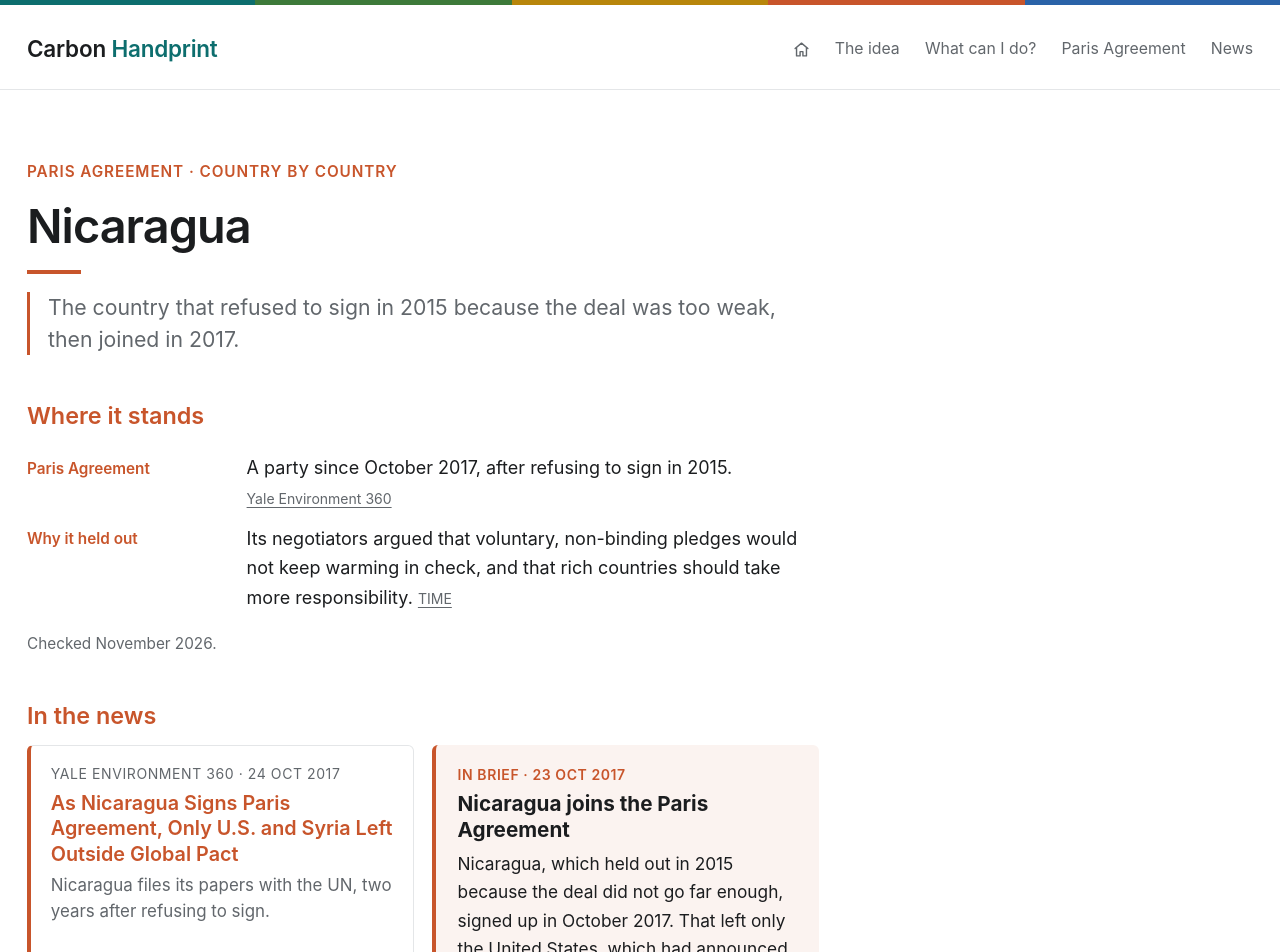
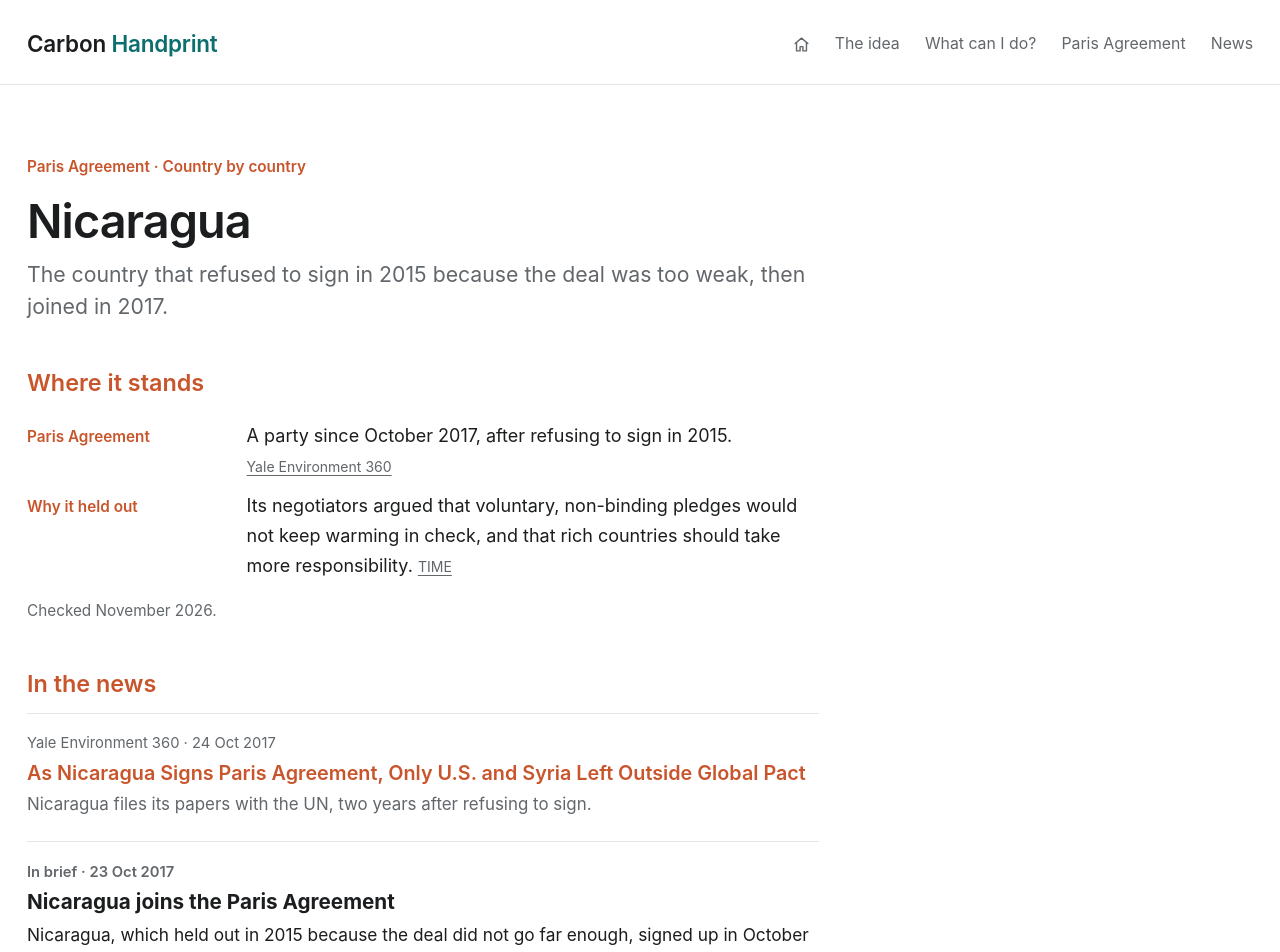
Before and after one commit to multiplicit-com/carbonhandprint, a Jekyll site: the page built from countries/nicaragua.md, in a window 1280 px wide. Shown: the top 952 px of the page. Built offline with Jekyll 4.4.1, drawn with Linux system fonts in a browser that asks for light colours; some of the changed text lies outside the part shown.

Commit message:
Plainer styling: remove stripes, accent bars, pills and arrows
Co-Authored-By: Claude Opus 5.5 <noreply@anthropic.com>
Claude-Session: https://claude.ai/code/session_01Li7jXRtkERso7tJFT24TLP

```diff
--- a/_includes/linkcard.html
+++ b/_includes/linkcard.html
@@ -3,6 +3,6 @@
   <span class="lc-body">
     <span class="lc-site">{{ page.source | default: host[2] }} · {{ host[2] | remove_first: "www." }}</span>
     <span class="lc-title">{{ page.link_title | default: page.title }}</span>
-    <span class="lc-go">Read the full story ↗</span>
+    <span class="lc-go">Read the full story at {{ page.source | default: host[2] }}</span>
   </span>
 </a>
--- a/_includes/newscards.html
+++ b/_includes/newscards.html
@@ -6,7 +6,7 @@
     <span class="sn-label">In brief · <time datetime="{{ n.date | date_to_xmlschema }}">{{ d }}</time></span>
     <strong class="sn-title">{{ n.title }}</strong>
     <p>{{ n.description }}</p>
-    <a class="sn-src" href="{{ n.link }}" rel="nofollow noopener">Source: {{ n.source }} ↗</a>
+    <a class="sn-src" href="{{ n.link }}" rel="nofollow noopener">Source: {{ n.source }}</a>
     {% if onsite != "" %}<p class="onsite">On this site: {{ onsite }}</p>{% endif %}
   </li>{% else %}<li><a class="linkcard{% if n.card_image %} has-img{% endif %}" href="{{ n.link }}" rel="nofollow noopener">
     {% if n.card_image %}<img src="{{ n.card_image }}" alt="" loading="lazy" referrerpolicy="no-referrer" onerror="this.parentNode.classList.remove('has-img');this.remove()">{% endif %}
--- a/assets/css/main.css
+++ b/assets/css/main.css
@@ -179,3 +179,35 @@ ul li::marker{color:var(--accent,var(--soft))}
 .mobile-only{display:none}
 @media(max-width:900px){.mobile-only{display:block}.desk-only{display:none}}
 .jump{font-family:var(--ui);font-size:.88rem;color:var(--soft);margin-top:0}
+
+/* Plainer, editorial finish */
+.masthead{border-top:0;border-image:none}
+.colophon .wrap::before{display:none}
+.colophon .wrap{border-top:1px solid var(--rule)}
+.twocol h2::before,.prose h1::after{display:none}
+.prose h1{margin-bottom:.6rem}
+.lede{border-left:0;padding-left:0}
+.note{border-left:0;border-top:1px solid var(--rule);border-bottom:1px solid var(--rule);background:none;padding:1rem 0}
+.prose .source{border-left:0;background:none;padding:0}
+.kicker,.lc-site,.sn-label,.side h2,.secnav h2,.typelabel,.postlist .tag{text-transform:none;letter-spacing:0}
+.kicker{font-size:.9rem}
+.sn-label{color:var(--soft);font-weight:600}
+.lc-site,.sn-label{font-size:.82rem}
+.side h2,.secnav h2{font-size:.85rem;font-weight:600;color:var(--ink)}
+.linkcard{border:0;border-top:1px solid var(--rule);border-radius:0;padding-top:.2rem;background:none}
+.linkcard .lc-body{padding:.8rem 0}
+.linkcard.has-img{gap:1.1rem}
+.linkcard img{border-radius:0}
+.newscards .snippet{background:none;border:0;border-top:1px solid var(--rule);border-radius:0;padding:1rem 0}
+.wide .newscards,.twocol .newscards{gap:.5rem 2.2rem}
+.countrylist li{border:0;border-top:1px solid var(--rule);border-radius:0;padding:.8rem 0}
+.side{border-top:1px solid var(--rule)}
+.side .secnav li a{border-left:0;padding:.3rem 0}
+.side .secnav li a[aria-current]{font-weight:600}
+.chips{gap:0}
+.chips a{border:0;border-radius:0;padding:0;color:var(--accent,var(--link))}
+.chips a+a::before{content:" · ";color:var(--soft)}
+.pagehead .secnav ul{gap:0}
+.pagehead .secnav li a{border:0;border-radius:0;padding:0;font-size:.9rem;color:var(--accent,var(--link))}
+.pagehead .secnav li+li::before{content:" · ";color:var(--soft);white-space:pre}
+.prose img.hero{border-radius:0}
--- a/index.html
+++ b/index.html
@@ -5,7 +5,7 @@ description: Carbon Handprint is an idea to help people realise that no contribu
 ---
 <section class="opener wrap">
   <div class="opener-text">
-    {% assign latest = site.news | where: "snippet", true | sort: "date" | last %}{% if latest %}<p class="kicker"><a href="{{ '/news/' | relative_url }}">In brief: {{ latest.title }} →</a></p>{% endif %}
+    {% assign latest = site.news | where: "snippet", true | sort: "date" | last %}{% if latest %}<p class="kicker"><a href="{{ '/news/' | relative_url }}">In brief: {{ latest.title }}</a></p>{% endif %}
     <h1 class="big">Most of us have heard of a carbon footprint. Your carbon handprint is the other side of it: <span class="hl">the good you do.</span></h1>
     <p>Cycling to work, talking a neighbour into solar panels, getting your school to recycle properly. It all counts, and no contribution is too small.</p>
     <p class="links"><a href="{{ '/what-is-a-carbon-handprint/' | relative_url }}">More about the idea</a> <a href="{{ '/grow-your-handprint/' | relative_url }}">What can I do?</a></p>
```
Also changed, not shown: _news/2017-06-03-grist-nicaragua-better-reason.md (+1 -1 lines).
